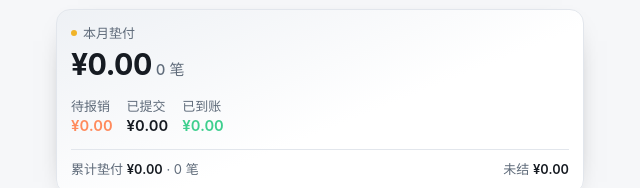
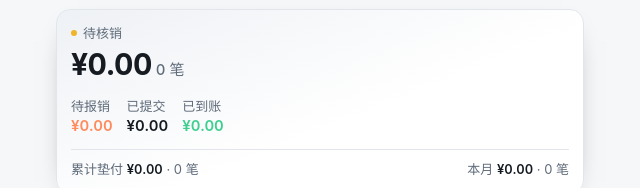
Before and after one commit to yutian0822/xiaozhangben, a plain HTML site: page index.html in a window 1280 px wide. Shown: the part 203-391 px from the top of the page, 320-960 px from the left. Drawn offline with Linux system fonts and the light colour scheme.

Commit message:
对公汇总改看全部未核销，月度降为参考

```diff
--- a/index.html
+++ b/index.html
@@ -264,7 +264,7 @@
     <input type="file" id="fileInput" accept="application/json,.json" class="hidden">
     <input type="file" id="billInput" accept=".csv,.xlsx,.zip,text/csv,text/plain,application/vnd.openxmlformats-officedocument.spreadsheetml.sheet" class="hidden">
     <p class="hint" id="stat"></p>
-    <p class="hint" id="ver">版本 2026-11-16 · 43</p>
+    <p class="hint" id="ver">版本 2026-11-16 · 44</p>
   </div>
 </div>
 
@@ -522,16 +522,18 @@
     var allTotal=all.reduce(function(s,e){return s+e.amount},0);
     var el=$('#summary');
     if(S.ledger==='biz'){
-      var wait=arr.filter(function(e){return (e.status||'待报')==='待报'}).reduce(function(s,e){return s+e.amount},0);
-      var sent=arr.filter(function(e){return e.status==='已提交'}).reduce(function(s,e){return s+e.amount},0);
-      var back=arr.filter(function(e){return e.status==='已到账'}).reduce(function(s,e){return s+e.amount},0);
-      var openAll=all.filter(function(e){return e.status!=='已到账'}).reduce(function(s,e){return s+e.amount},0);
-      el.innerHTML='<div class="sub">本月垫付</div><div class="big">¥'+money(total)+'<small>'+arr.length+' 笔</small></div>'+
-        '<div class="subs"><div class="sub warn">待报销<b>¥'+money(wait)+'</b></div>'+
-        '<div class="sub">已提交<b>¥'+money(sent)+'</b></div>'+
-        '<div class="sub ok">已到账<b>¥'+money(back)+'</b></div></div>'+
+      var sumOf=function(list){return list.reduce(function(s,e){return s+e.amount},0)};
+      var waitAll=all.filter(function(e){return (e.status||'待报')==='待报'});
+      var sentAll=all.filter(function(e){return e.status==='已提交'});
+      var backAll=all.filter(function(e){return e.status==='已到账'});
+      var openAll=waitAll.concat(sentAll);            /* 还没到账的部分 = 待核销 */
+      /* 核销可能按季度走，所以主数字用「全部未到账」，月度只当参考放在底下 */
+      el.innerHTML='<div class="sub">待核销</div><div class="big">¥'+money(sumOf(openAll))+'<small>'+openAll.length+' 笔</small></div>'+
+        '<div class="subs"><div class="sub warn">待报销<b>¥'+money(sumOf(waitAll))+'</b></div>'+
+        '<div class="sub">已提交<b>¥'+money(sumOf(sentAll))+'</b></div>'+
+        '<div class="sub ok">已到账<b>¥'+money(sumOf(backAll))+'</b></div></div>'+
         '<div class="sumall"><span>累计垫付 <b>¥'+money(allTotal)+'</b> · '+all.length+' 笔</span>'+
-        '<span>未结 <b>¥'+money(openAll)+'</b></span></div>';
+        '<span>本月 <b>¥'+money(total)+'</b> · '+arr.length+' 笔</span></div>';
     }else{
       var days=new Set(arr.map(function(e){return e.date})).size||1;
       var daysInMonth=new Date(+m.slice(0,4),+m.slice(5,7),0).getDate();
--- a/sw.js
+++ b/sw.js
@@ -1,5 +1,5 @@
 /* 小账本 service worker —— 让 App 离线能开，不缓存任何账目数据 */
-const CACHE = 'xiaozhangben-v43';
+const CACHE = 'xiaozhangben-v44';
 const SHELL = ['./', './index.html', './manifest.webmanifest', './pet.webp', './icons/icon-180.png', './icons/icon-192.png', './icons/icon-512.png'];
 
 self.addEventListener('install', (e) => {
```
